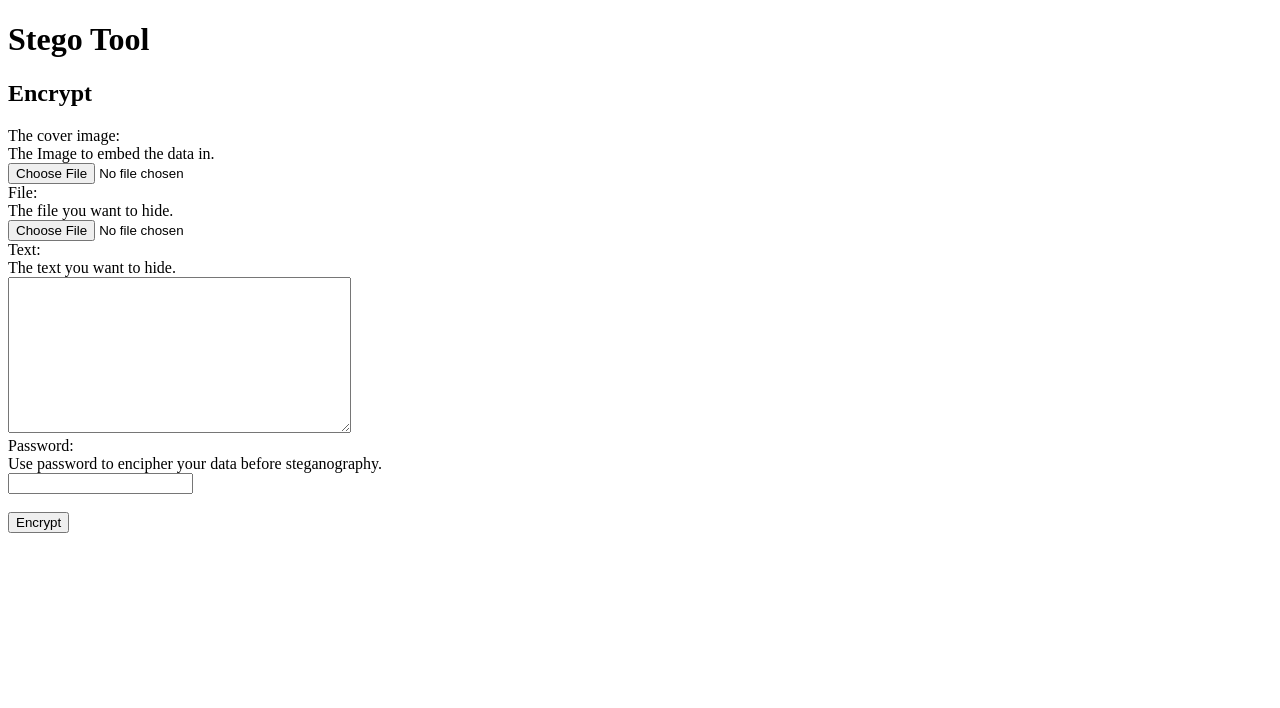
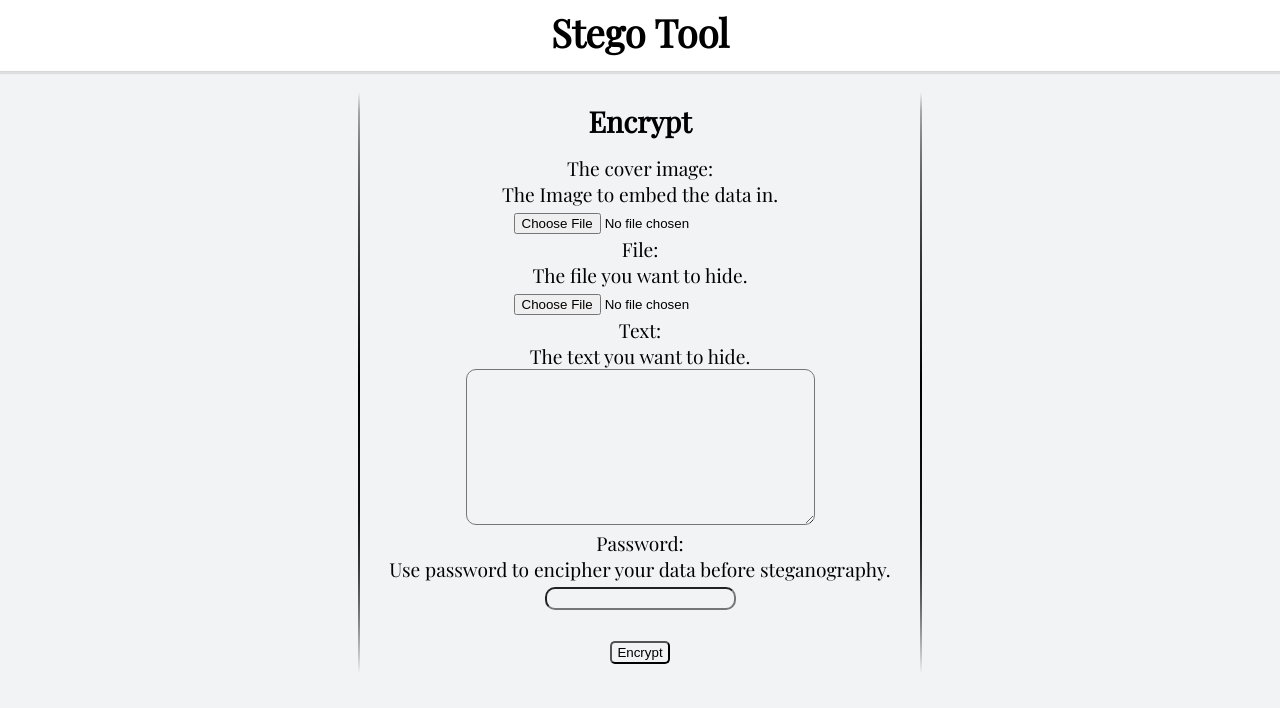
Before and after one commit to taajik/Stego_Tool, a Django app: page / in a window 1280 px wide. Shown: the top 708 px of the page. Run offline with Django 5.2, Linux system fonts and the light colour scheme.

Commit message:
add basic style

```diff
--- /dev/null
+++ b/static/css/base.css
@@ -0,0 +1,72 @@
+
+body {
+    margin: 0;
+    text-align: center;
+    font-size: larger;
+    font-family: 'Playfair Display', serif;
+    color: black;
+    background-color: #F1F3F5;
+}
+
+header {
+    position: relative;
+    overflow: hidden;
+    margin-bottom: 20px;
+    height: 70px;
+    padding: 1px 0 0 0;
+    z-index: 1000;
+    background-color: white;
+    border-bottom: 1px solid #D8D8D8;
+    box-shadow: 0 2px 1px 0 rgba(140,140,140,0.2);
+}
+
+main {
+    position: relative;
+    overflow: auto;
+    margin: 0 auto;
+}
+
+#content {
+    padding: 10px;
+    background-color: #F1F3F5;
+}
+
+h1 {
+    margin-top: 5px;
+    margin-bottom: 15px;
+    /* font-size: em; */
+}
+
+h2 {
+    margin-top: 0;
+    margin-bottom: 15px;
+    /* font-size: em; */
+}
+
+input, textarea {
+    padding: 2px 5px;
+    border-radius: 10px;
+    /* border-color: ; */
+    background-color: #F1F3F5;
+}
+
+button, input[type=button], input[type=submit], input[type=reset] {
+    /* padding: ; */
+    border-radius: 5px;
+    /* border-color: ; */
+    cursor: pointer;
+    /* color: ; */
+    /* background-color: ; */
+}
+
+img {
+    object-fit: contain;
+}
+
+@media screen and (min-width: 1000px) {
+    main {
+        margin: 0 28%;
+        padding: 0 2px;
+        background-image: linear-gradient(#F1F3F5, 10%, black, 90%, #F1F3F5);
+    }
+}
--- a/templates/base.html
+++ b/templates/base.html
@@ -6,15 +6,15 @@
     <meta name="viewport" content="width=device-width, initial-scale=1.0">
     {% block scripts %}
     {% endblock %}
-    <!-- <link rel="stylesheet" href="{% static 'css/base.css' %}"> -->
+    <link href='https://fonts.googleapis.com/css?family=Playfair Display' rel='stylesheet'>
+    <link rel="stylesheet" href="{% static 'css/base.css' %}">
     {% block style %}
     {% endblock %}
     <title>{% block title %}Stego Tool{% endblock %}</title>
-    <!-- <link rel="shortcut icon" type="image/png" href="{% static 'favicon.ico' %}"/> -->
+    <link rel="shortcut icon" type="image/png" href="{% static 'favicon.ico' %}"/>
 </head>
 
 <body>
-    <div id="container">
     <header>
         <div id="header">
             <h1>Stego Tool</h1>
@@ -26,7 +26,6 @@
             {% endblock %}
         </div>
     </main>
-    </div>
     {% block javascript %}
     {% endblock %}
 </body>
```
Also changed, not shown: static/favicon.ico (added). Lines whose indentation alone changed are shown as unchanged.
